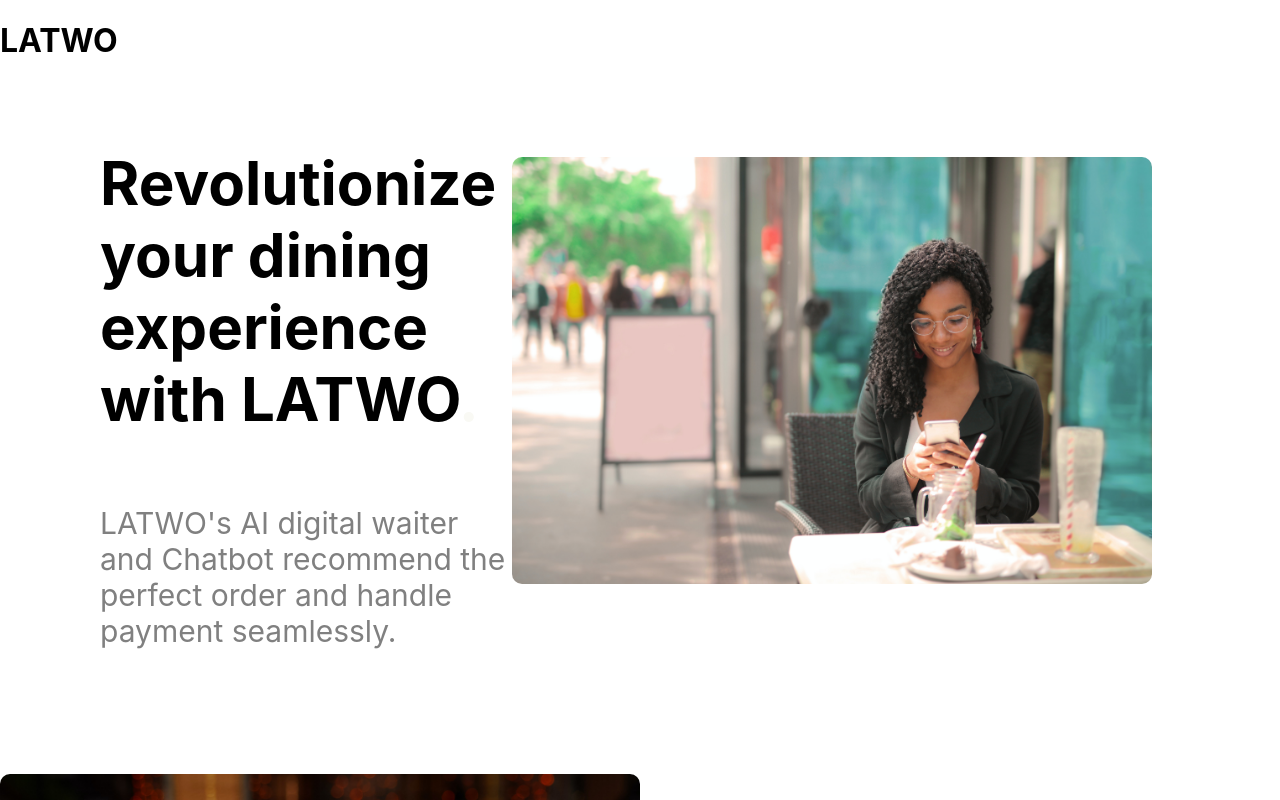
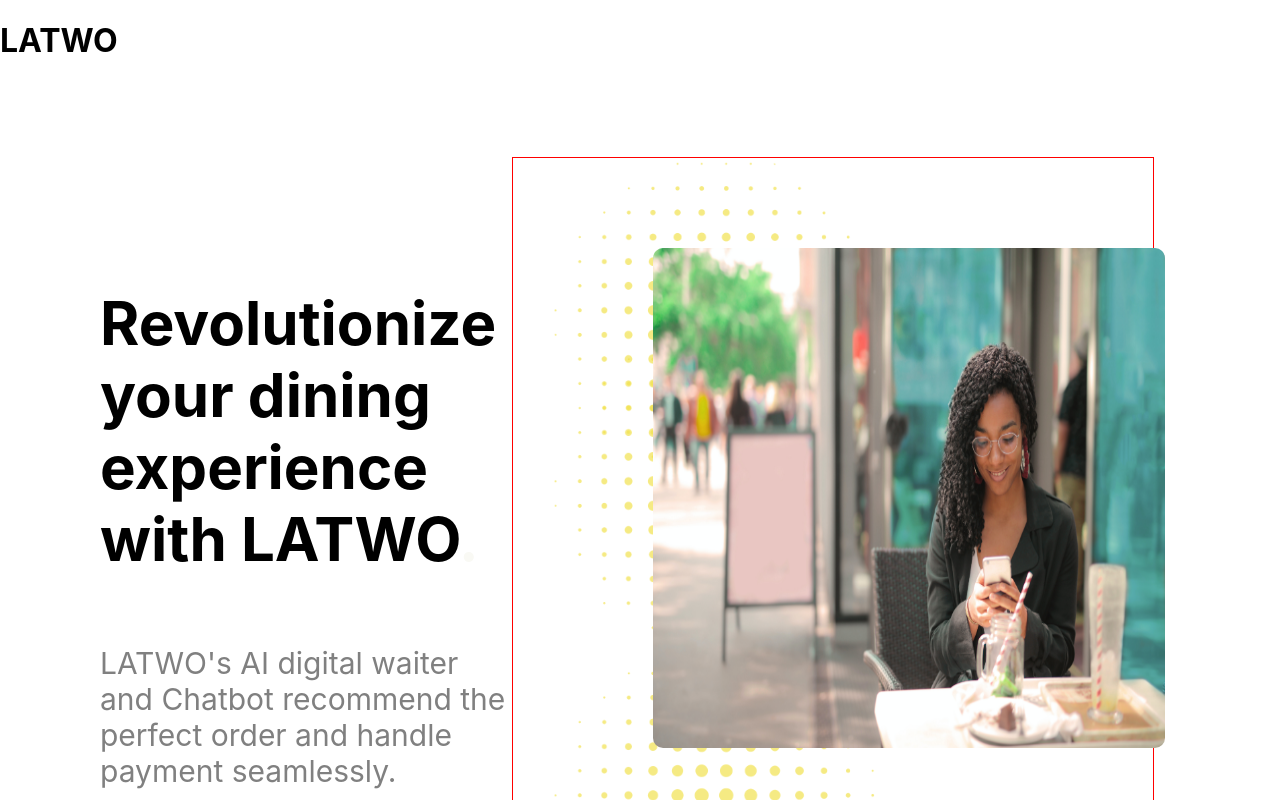
Before and after one commit to Kobir053/react-restaurant, a React (Create React App) app: page / in a window 1280 px wide. Shown: the top 800 px of the page. Built offline with nearby package versions, Linux system fonts and the light colour scheme.

Commit message:
yellow spots as background

```diff
--- a/src/App.css
+++ b/src/App.css
@@ -1,3 +1,11 @@
 .App {
   text-align: center;
 }
+#img-spots{
+  height: 100%;
+  width: 100%;
+  display: inline;
+}
+#img-1{
+  display: inline;
+}
--- a/src/App.js
+++ b/src/App.js
@@ -1,3 +1,4 @@
+import './App.css';
 import Details from './components/Details'
 // import Welcome from './components/Welcome';
 import './components/about.css';
@@ -10,6 +11,7 @@ import img_4 from './img/img-4.jpg';
 import img_5 from './img/img-5.jpg';
 import img_6 from './img/img-6.jpg';
 import img_7 from './img/img-7.jpg';
+import img_spots from './img/img-spots.png';
 
 import AOS from 'aos';
 import 'aos/dist/aos.css';
@@ -32,7 +34,8 @@ function App() {
                         <p>LATWO's AI digital waiter and Chatbot recommend the perfect order and handle payment seamlessly.</p>
                     </div>
                     <div id="image-div">
-                        <img id="img-1" className="img" src={img_1}/>
+                      {/* <img id="img-spots" src={img_spots}/> */}
+                      <img id="img-1" className="img" src={img_1}/>
                     </div>
                 </div>
 
--- a/src/components/about.css
+++ b/src/components/about.css
@@ -34,15 +34,20 @@
     margin-left: 100px;
 }
 .img{
-    max-width: 100%;
-    max-height: 100%;
+    max-width: 80%;
+    max-height: 80%;
     border-radius: 10px;
+    margin-top: 90px;
+    margin-left: 140px;
+    height: 500px;
 }
 #image-div{
     width: 50%;
-    height: 100%;
+    height: 100vh;
     margin-top: 50px;
     margin-right: 0px;
+    background-image: url(../img/img-spots.png);
+    border: 1px solid red;
     /* display: flex;
     justify-content: center;
     align-items: center;   */
```
Also changed, not shown: src/img/img-spots.png (added), 12 other files (tests, documents, lock files or other folders).
